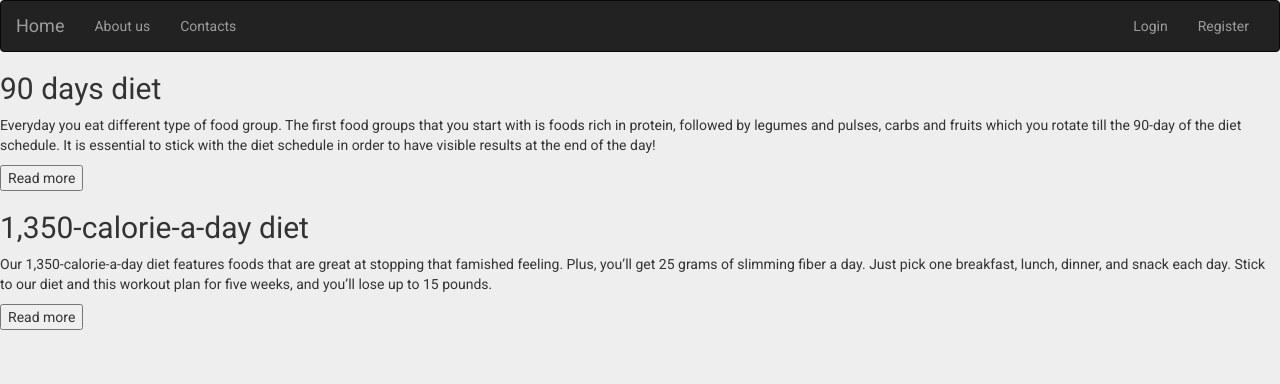
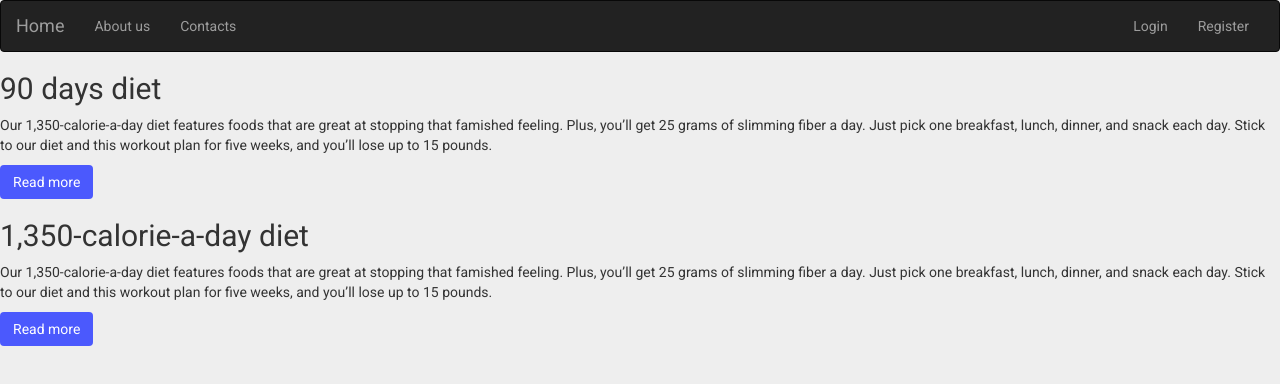
Before and after one commit to rosiiinka/MyFit, a React (Create React App) app in the folder MyFit/: page /modes in a window 1280 px wide. Shown: the top 384 px of the page. Built offline with nearby package versions, Linux system fonts and the light colour scheme; what flux would draw is missing.

Commit message:
new component

```diff
--- /dev/null
+++ b/MyFit/src/components/modes/Mode.js
@@ -0,0 +1,19 @@
+import React, { Component } from 'react'
+import { Link } from 'react-router-dom'
+
+class Mode extends Component {
+    render() {
+        return(
+            <article>
+                <h2>{ this.props.heading }</h2>
+                <p>Our 1,350-calorie-a-day diet features foods that are great at stopping that famished feeling.
+                        Plus, you’ll get 25 grams of slimming fiber a day. Just pick one breakfast, lunch, dinner, and
+                        snack each day. Stick to our diet and this workout plan for five weeks, and you’ll lose up to 15
+                        pounds.</p>
+                <Link to={ '/modepage/' + this.props.id} className="btn btn-blue">Read more</Link>
+            </article>
+        )
+    }
+}
+
+export default Mode
--- a/MyFit/src/components/modes/ModesPage.js
+++ b/MyFit/src/components/modes/ModesPage.js
@@ -1,26 +1,21 @@
 import React, {Component} from 'react'
+import { Link } from 'react-router-dom'
+
+import Mode from './Mode'
 
 class ModesPage extends Component {
     render() {
         return (
-            <div>
-                <article>
-                    <h2>90 days diet</h2>
-                    <p> Everyday you eat different type of food group. The first food groups that you start with is
-                        foods
-                        rich in protein, followed by legumes and pulses, carbs and fruits which you rotate till the
-                        90-day of the diet schedule. It is essential to stick with the diet schedule in order to have
-                        visible results at the end of the day!
-                    </p>
-                    <button>Read more</button>
-                </article>
+            <div className="modes-container">
+                <Mode heading="90 days diet" content="content" id="1"/>
+
                 <article>
                     <h2>1,350-calorie-a-day diet</h2>
                     <p>Our 1,350-calorie-a-day diet features foods that are great at stopping that famished feeling.
                         Plus, you’ll get 25 grams of slimming fiber a day. Just pick one breakfast, lunch, dinner, and
                         snack each day. Stick to our diet and this workout plan for five weeks, and you’ll lose up to 15
                         pounds.</p>
-                    <button>Read more</button>
+                    <Link to="/mode" className="btn btn-blue">Read more</Link>
                 </article>
 
             </div>
```
Also changed, not shown: MyFit/src/components/modes/ModePage.js (+26 -5 lines).
